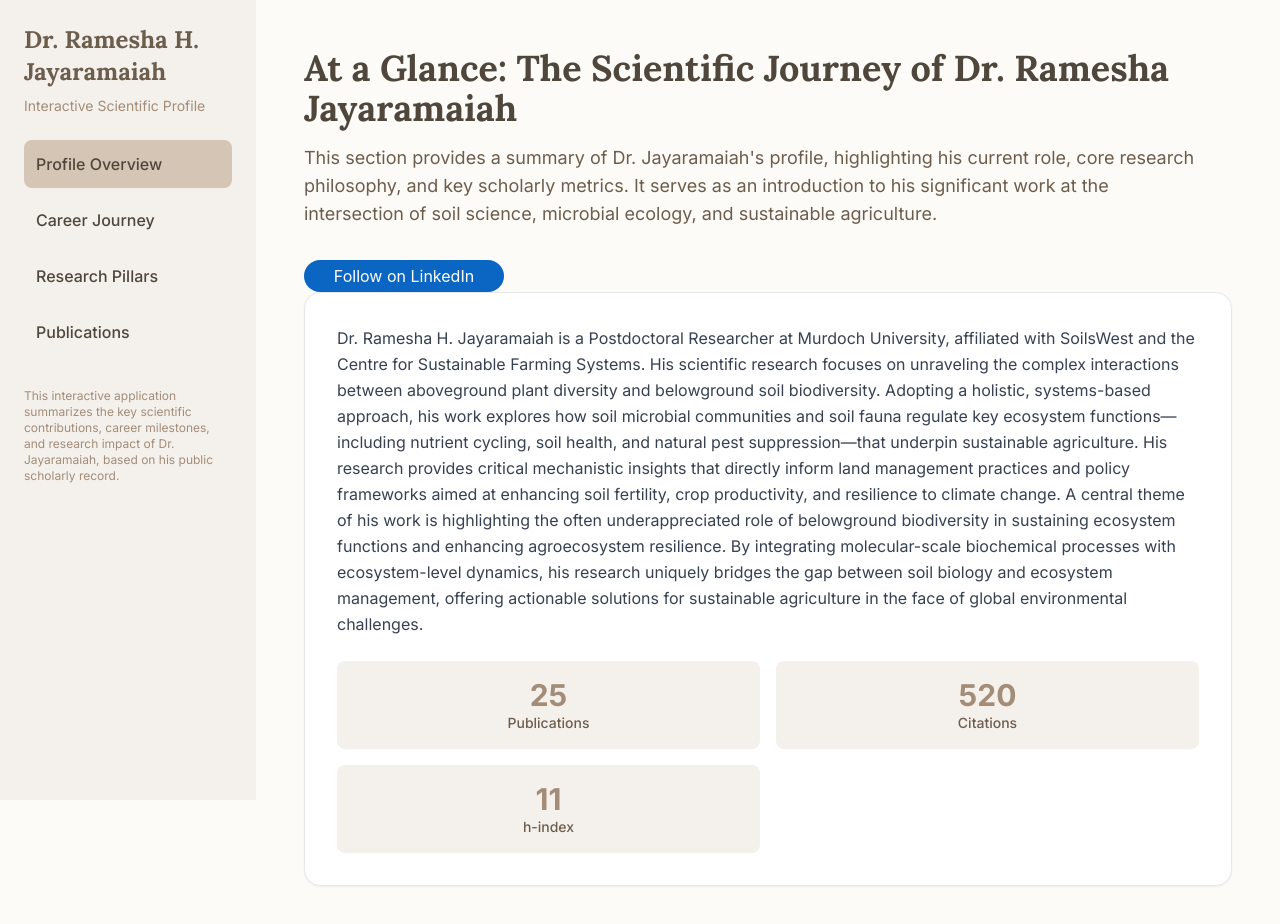
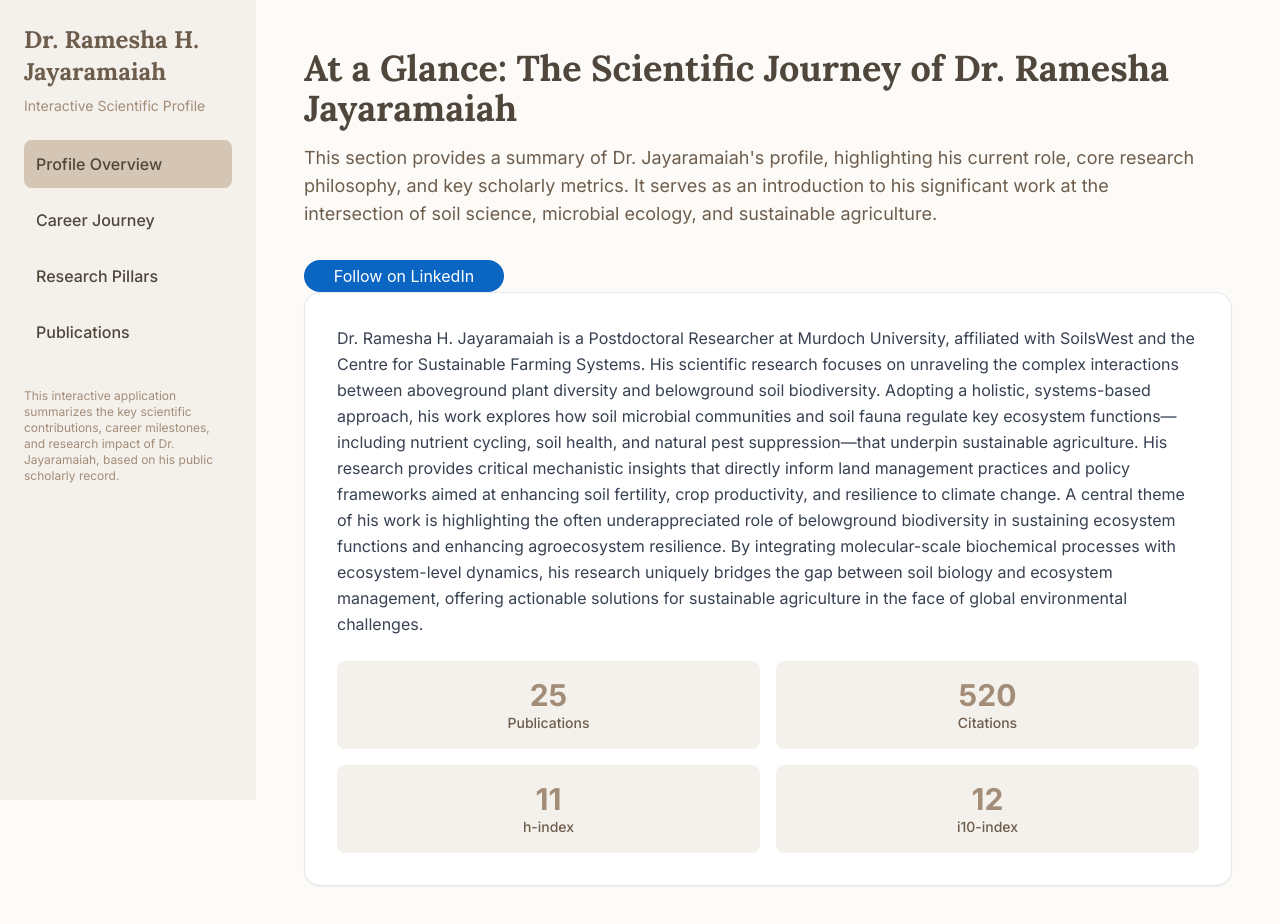
Before and after one commit to RHJayaramaiah/Profile, a plain HTML site: page index.html in a window 1280 px wide. Drawn offline with nearby package versions, Linux system fonts and the light colour scheme.

```diff
--- a/index.html
+++ b/index.html
@@ -90,6 +90,12 @@
                                                  <span class="text-3xl font-bold text-[#A38D78]" id="h-index">11</span>
 
                             <p class="text-sm font-medium text-[#6D5D4D]">h-index</p>
+                        </div>
+                          <div class="bg-[#F4F0EB] p-4 rounded-lg">
+
+                                                 <span class="text-3xl font-bold text-[#A38D78]" id="i10-index">12</span>
+
+                            <p class="text-sm font-medium text-[#6D5D4D]">i10-index</p>
                         </div>
                     </div>
                 </div>
```
